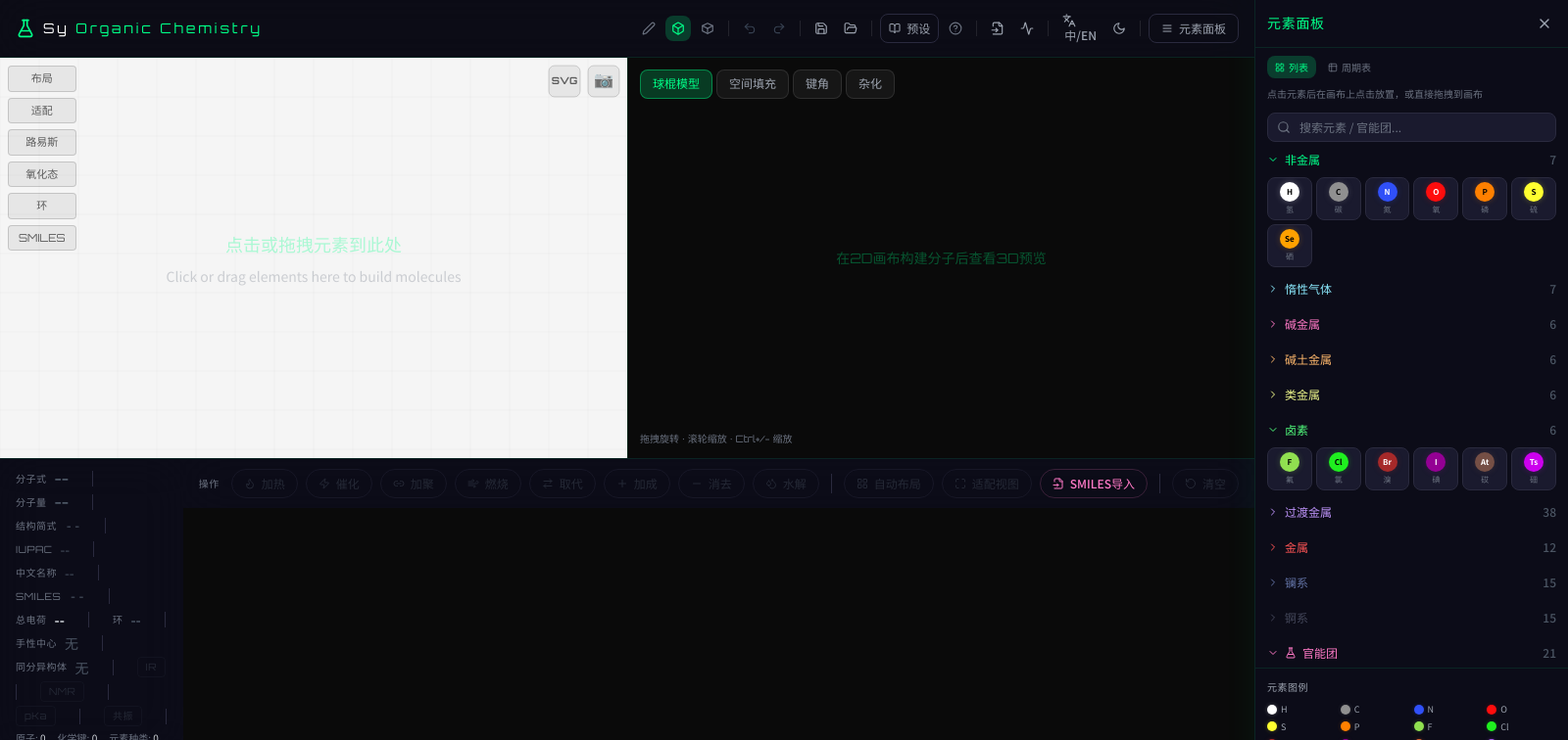
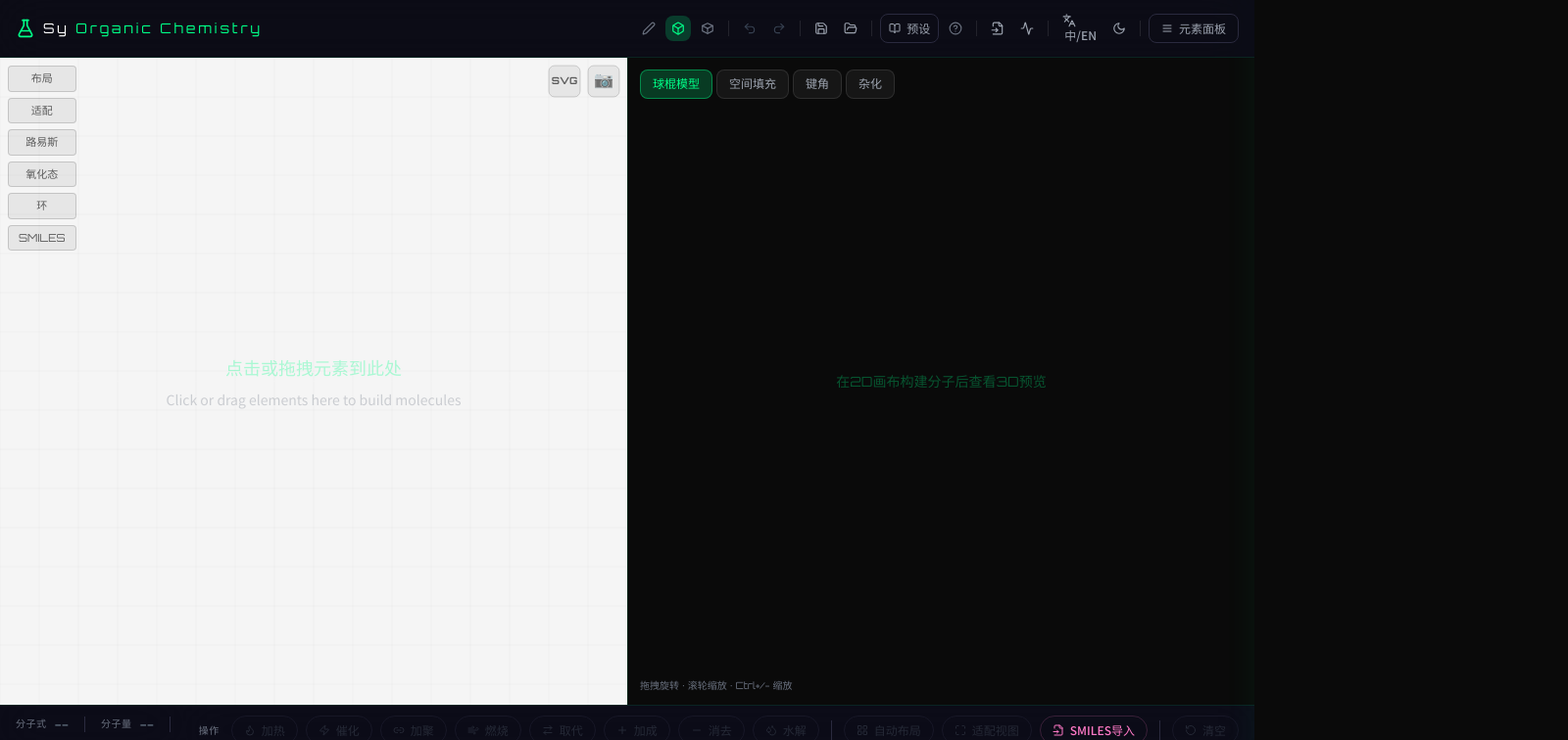
Before and after one commit to Shiyuan-318/SyOrganicChemistry, a React (Vite) app: page /#/ in a window 1280 px wide. Shown: the top 756 px of the page at 98% size, 1600 px wide, since content can reach past the window. Built offline with nearby package versions, Linux system fonts and the light colour scheme.

Commit message:
fix: v1.3.2 - fix hint text overlap, info bar layout, bottom black strip

```diff
--- a/src/components/InfoBar.tsx
+++ b/src/components/InfoBar.tsx
@@ -121,8 +121,8 @@ export default function InfoBar() {
   };
 
   return (
-    <div className="bg-chem-panel/90 backdrop-blur-xl border-t border-chem-accent/10 px-4 py-2.5">
-      <div className="flex flex-wrap items-center gap-x-6 gap-y-1">
+    <div className="bg-chem-panel/90 backdrop-blur-xl border-t border-chem-accent/10 px-4 py-2 overflow-x-auto">
+      <div className="flex items-center gap-x-4 gap-y-1 min-w-max">
         {/* 分子式 */}
         <div className="flex items-center gap-2">
           <span className="text-[10px] text-gray-500 font-['Orbitron'] tracking-wider">{t('info.molecularFormula', language)}</span>
--- a/src/pages/Home.tsx
+++ b/src/pages/Home.tsx
@@ -214,7 +214,7 @@ export default function Home() {
   }, [language, showToast]);
 
   return (
-    <div className={`h-screen w-screen flex flex-col bg-chem-bg overflow-hidden ${theme === 'light' ? 'theme-light' : ''}`} style={{ minHeight: '100dvh' }}>
+    <div className={`fixed inset-0 flex flex-col bg-chem-bg overflow-hidden ${theme === 'light' ? 'theme-light' : ''}`}>
       {/* 顶部标题栏 */}
       <header className="flex items-center justify-between px-4 py-2 bg-chem-panel/80 backdrop-blur-xl border-b border-chem-accent/10 z-50">
         <div className="flex items-center gap-2">
@@ -517,10 +517,10 @@ export default function Home() {
 
       {/* 主体区域 */}
       <div className="flex-1 flex overflow-hidden min-h-0">
-        <div className={`relative ${viewMode === '3d' ? 'hidden' : viewMode === 'split' ? 'w-1/2' : 'flex-1'}`}>
+        <div className={`h-full ${viewMode === '3d' ? 'hidden' : viewMode === 'split' ? 'w-1/2' : 'flex-1'}`}>
           <MoleculeCanvas />
         </div>
-        <div className={`relative border-l border-chem-accent/10 ${viewMode === '2d' ? 'hidden' : viewMode === 'split' ? 'w-1/2' : 'flex-1'}`}>
+        <div className={`h-full border-l border-chem-accent/10 ${viewMode === '2d' ? 'hidden' : viewMode === 'split' ? 'w-1/2' : 'flex-1'}`}>
           <MoleculeViewer3D />
         </div>
         <ElementPanel isOpen={panelOpen} onToggle={() => setPanelOpen(false)} />
```
